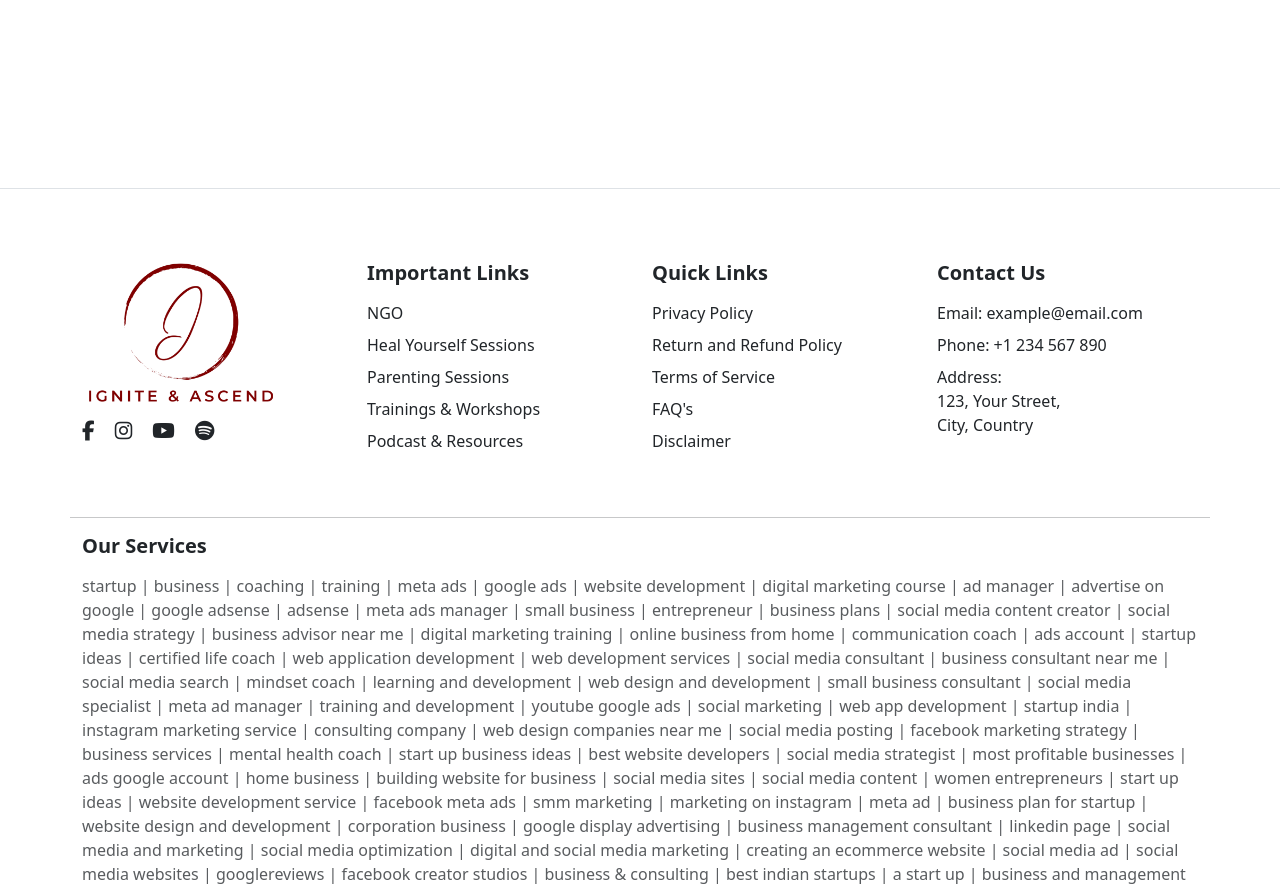
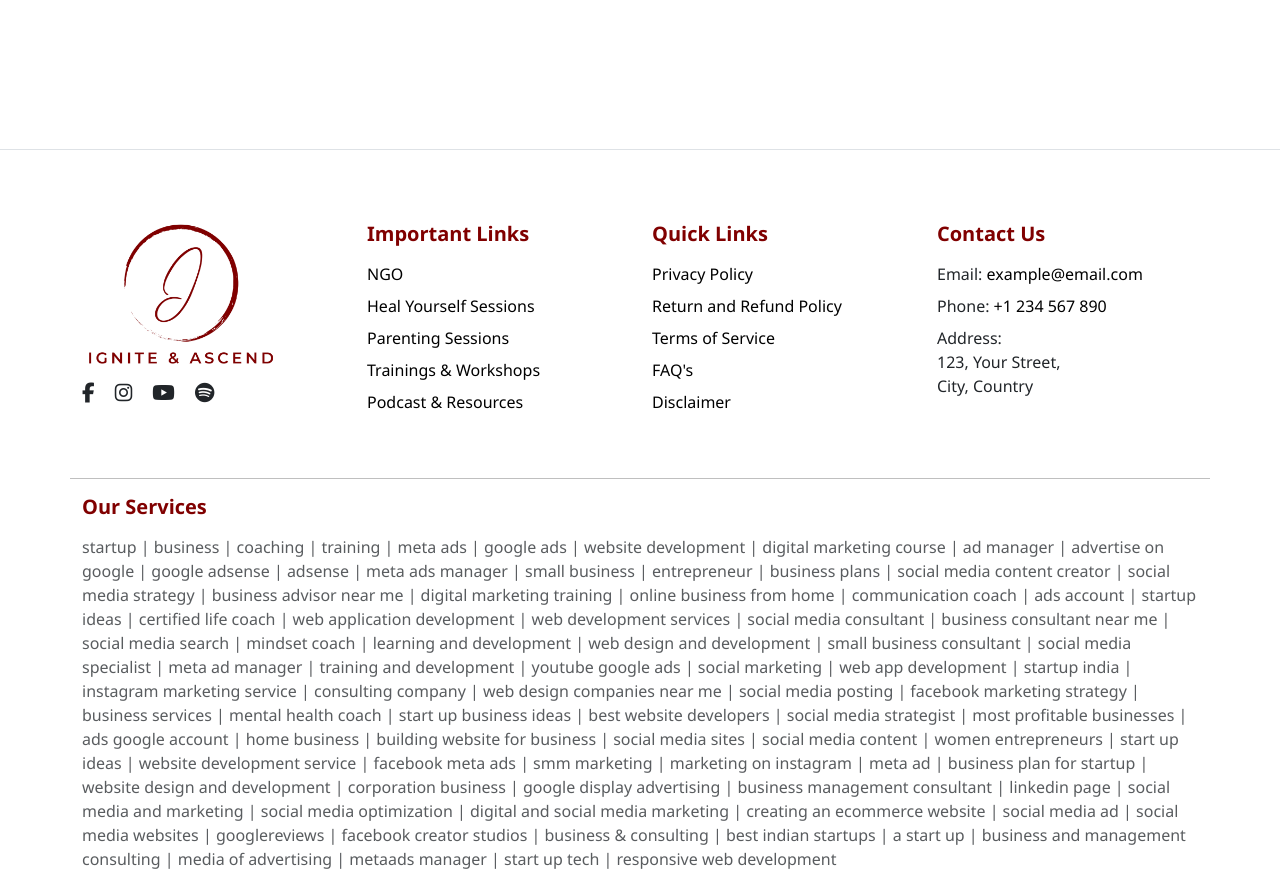
Before and after one commit to dselva-2005/professional_order_1, a Django app: page / in a window 1280 px wide. Shown: the part 4920-5804 px from the top of the page. Run offline with Django 5.2, Linux system fonts and the light colour scheme.

Commit message:
content added

```diff
--- a/app/templates/home.html
+++ b/app/templates/home.html
@@ -8,9 +8,9 @@
     <section id="main" class="bg-white">
         <!-- Hero Section -->
         <section class="hero-section text-white d-flex align-items-center justify-content-center">
-            <div class="h-100 w-100">
-                <img src="{% static 'images/newbanner.png' %}" alt="..." class="img-fluid h-100 w-100 object-fit-cover">
-            </div>
+            <figure class="h-100 w-100 m-0">
+                <img src="{% static 'images/newbanner.png' %}" alt="Main banner promoting coaching and services" class="img-fluid h-100 w-100 object-fit-cover">
+            </figure>
         </section>
 
         <div class="container-fluid p-0">
@@ -225,14 +225,14 @@
             <section class="py-5 bg-white">
                 <div class="row justify-content-center">
                     <div class="col-lg-10">
-                        <h1 class="display-4 fw-bold text-success">If you choose to work with me</h1>
-                        <p class="lead mt-4 text-success">
+                        <h1 class="display-4 fw-bold text-maroon">If you choose to work with me</h1>
+                        <p class="lead mt-4 text-maroon">
                             You're not just getting a trainer, coach, or strategist — you're getting a realist.
                         </p>
 
-                        <h2 class="fw-bold mt-5 text-success">What does that mean?</h2>
+                        <h2 class="fw-bold mt-5 text-maroon">What does that mean?</h2>
 
-                        <ul class="fs-5 mt-4 text-success list-unstyled">
+                        <ul class="fs-5 mt-4 text-maroon list-unstyled">
                             <li class="mb-3">✔ <strong>No Sugarcoating, Just Clarity</strong><br>
                                 I won't sell you dreams or make empty promises. I believe in real strategies, real results,
                                 and real hard work. If something isn't going to work, I'll tell you upfront and help you
@@ -255,8 +255,8 @@
                             </li>
                         </ul>
 
-                        <h3 class="fw-bold mt-5 text-success">Your Skills + Our System = Clients!</h3>
-                        <p class="lead mt-3 text-success">
+                        <h3 class="fw-bold mt-5 text-maroon">Your Skills + Our System = Clients!</h3>
+                        <p class="lead mt-3 text-maroon">
                             If you're looking for someone who will push you to take real action, hold you accountable, and
                             help you achieve tangible results—let's work together! 🚀
                             					<br>
--- a/static/css/index.css
+++ b/static/css/index.css
@@ -6,3 +6,107 @@
 .nl{
     list-style: none;
 }
+
+.navbar {
+    font-weight: 500;
+  }
+
+  .nav-link {
+    color: #000;
+    transition: color 0.3s ease, border-bottom 0.3s ease;
+    padding-bottom: 5px;
+  }
+
+  .nav-link:hover {
+    color: #800000;
+    border-bottom: 2px solid #800000;
+  }
+
+  .nav-link.active {
+    color: #800000 !important;
+    border-bottom: 2px solid #800000;
+  }
+
+  .navbar-toggler {
+    border: none;
+  }
+
+  .navbar-toggler:focus {
+    box-shadow: none;
+  }
+
+  .navbar-brand img {
+    max-height: 70px;
+  }
+
+body {
+    background-color: #ffffff;
+    color: #000000;
+    font-family: 'Segoe UI', Tahoma, Geneva, Verdana, sans-serif;
+    -webkit-font-smoothing: antialiased;
+}
+
+/* Buttons */
+.btn-primary {
+    background-color: #800000;
+    border-color: #800000;
+    color: #ffffff;
+}
+
+.btn-primary:hover {
+    background-color: #a00000;
+    border-color: #a00000;
+}
+
+/* Back to Top Button */
+#backToTopBtn {
+    height: 3rem;
+    width: 3rem;
+    bottom: 30px;
+    right: 30px;
+    display: none;
+    z-index: 1000;
+    box-shadow: 0 4px 12px rgba(0, 0, 0, 0.2);
+}
+
+/* Smooth scroll button icon */
+#backToTopBtn i {
+    font-size: 1.2rem;
+}
+
+.text-maroon {
+    color: #800000;
+}
+
+.footer-link {
+    color: #000000;
+    text-decoration: none;
+    transition: color 0.3s ease, text-decoration 0.3s ease;
+}
+
+.footer-link:hover {
+    color: #800000;
+    text-decoration: underline;
+}
+
+.social-link {
+    transition: color 0.3s ease;
+}
+
+.social-link:hover {
+    color: #800000;
+}
+
+/* in home.css */
+.btn-maroon {
+    background-color: #800000;
+    color: white;
+    border: none;
+}
+.btn-maroon:hover {
+    background-color: #660000;
+}
+
+.text-maroon{
+    color:maroon;
+}
--- a/templates/base.html
+++ b/templates/base.html
@@ -3,7 +3,10 @@
 <html lang="en">
 <head>
     <meta charset="utf-8">
-    <meta name="viewport" content="width=device-width, initial-scale=1, shrink-to-fit=no">
+    <meta name="viewport" content="width=device-width, initial-scale=1">
+
+    <!-- Favicon -->
+    <link rel="shortcut icon" href="{% static 'images/Logo_croped.png' %}" type="image/x-icon">
 
     <!-- Font Awesome -->
     <link rel="stylesheet" href="https://cdnjs.cloudflare.com/ajax/libs/font-awesome/6.5.0/css/all.min.css">
@@ -11,39 +14,35 @@
     <!-- Bootstrap 5.3.3 CSS -->
     <link href="https://cdn.jsdelivr.net/npm/bootstrap@5.3.3/dist/css/bootstrap.min.css" rel="stylesheet">
 
-    <!-- Favicon -->
-    <link rel="shortcut icon" href="{% static 'images/Logo_croped.png' %}" type="image/x-icon">
+    <!-- Custom CSS -->
     <link rel="stylesheet" href="{% static 'css/index.css' %}">
+
 </head>
-<body class="pt-4">
+<body>
 
     {% block content %}
-
     {% endblock content %}
 
     {% include "footer.html" %}
-<button id="backToTopBtn" class="btn btn-primary position-fixed rounded-circle" style="height:3rem; width:3rem; bottom: 30px; right: 30px; display: none; z-index: 1000;">
-    ↑
+
+    <!-- Back to Top Button -->
+    <button id="backToTopBtn" class="btn btn-primary position-fixed rounded-circle">
+        <i class="fas fa-arrow-up"></i>
     </button>
 
+    <!-- Scroll to Top Script -->
     <script>
-// Show/hide the button on scroll
+        const btn = document.getElementById("backToTopBtn");
         window.addEventListener("scroll", () => {
-    const btn = document.getElementById("backToTopBtn");
-    if (window.scrollY > 200) {
-        btn.style.display = "block";
-    } else {
-        btn.style.display = "none";
-    }
+            btn.style.display = window.scrollY > 200 ? "block" : "none";
         });
 
-// Scroll to top when button is clicked
-document.getElementById("backToTopBtn").addEventListener("click", () => {
+        btn.addEventListener("click", () => {
             window.scrollTo({ top: 0, behavior: 'smooth' });
         });
     </script>
 
-    <!-- Bootstrap 5.3.3 JS Bundle -->
+    <!-- Bootstrap JS Bundle -->
     <script src="https://cdn.jsdelivr.net/npm/bootstrap@5.3.3/dist/js/bootstrap.bundle.min.js"></script>
 </body>
 </html>
--- a/templates/footer.html
+++ b/templates/footer.html
@@ -8,43 +8,43 @@
             <div class="col-12 col-md-3 mb-4 mb-md-0">
                 <img src="{% static 'images/Logo_croped.png' %}" class="img-fluid w-75 mb-3" alt="Logo">
                 <div class="social-icons">
-                    <a href="#" class="text-dark me-3"><i class="fab fa-facebook-f fa-lg"></i></a>
-                    <a href="#" class="text-dark me-3"><i class="fab fa-instagram fa-lg"></i></a>
-                    <a href="#" class="text-dark me-3"><i class="fab fa-youtube fa-lg"></i></a>
-                    <a href="#" class="text-dark"><i class="fab fa-spotify fa-lg"></i></a>
+                    <a href="#" class="text-dark me-3 social-link"><i class="fab fa-facebook-f fa-lg"></i></a>
+                    <a href="#" class="text-dark me-3 social-link"><i class="fab fa-instagram fa-lg"></i></a>
+                    <a href="#" class="text-dark me-3 social-link"><i class="fab fa-youtube fa-lg"></i></a>
+                    <a href="#" class="text-dark social-link"><i class="fab fa-spotify fa-lg"></i></a>
                 </div>
             </div>
 
             <!-- Column 2 - Important Links -->
             <div class="col-12 col-md-3 mb-4 mb-md-0">
-                <h5 class="fw-bold mb-3">Important Links</h5>
+                <h5 class="fw-bold mb-3 text-maroon">Important Links</h5>
                 <ul class="list-unstyled">
-                    <li class="mb-2"><a href="#" class="text-dark text-decoration-none">NGO</a></li>
-                    <li class="mb-2"><a href="#" class="text-dark text-decoration-none">Heal Yourself Sessions</a></li>
-                    <li class="mb-2"><a href="#" class="text-dark text-decoration-none">Parenting Sessions</a></li>
-                    <li class="mb-2"><a href="#" class="text-dark text-decoration-none">Trainings & Workshops</a></li>
-                    <li class="mb-2"><a href="#" class="text-dark text-decoration-none">Podcast & Resources</a></li>
+                    <li class="mb-2"><a href="#" class="footer-link">NGO</a></li>
+                    <li class="mb-2"><a href="#" class="footer-link">Heal Yourself Sessions</a></li>
+                    <li class="mb-2"><a href="#" class="footer-link">Parenting Sessions</a></li>
+                    <li class="mb-2"><a href="#" class="footer-link">Trainings & Workshops</a></li>
+                    <li class="mb-2"><a href="#" class="footer-link">Podcast & Resources</a></li>
                 </ul>
             </div>
 
             <!-- Column 3 - Quick Links -->
             <div class="col-12 col-md-3 mb-4 mb-md-0">
-                <h5 class="fw-bold mb-3">Quick Links</h5>
+                <h5 class="fw-bold mb-3 text-maroon">Quick Links</h5>
                 <ul class="list-unstyled">
-                    <li class="mb-2"><a href="#" class="text-dark text-decoration-none">Privacy Policy</a></li>
-                    <li class="mb-2"><a href="#" class="text-dark text-decoration-none">Return and Refund Policy</a></li>
-                    <li class="mb-2"><a href="#" class="text-dark text-decoration-none">Terms of Service</a></li>
-                    <li class="mb-2"><a href="#" class="text-dark text-decoration-none">FAQ's</a></li>
-                    <li class="mb-2"><a href="#" class="text-dark text-decoration-none">Disclaimer</a></li>
+                    <li class="mb-2"><a href="#" class="footer-link">Privacy Policy</a></li>
+                    <li class="mb-2"><a href="#" class="footer-link">Return and Refund Policy</a></li>
+                    <li class="mb-2"><a href="#" class="footer-link">Terms of Service</a></li>
+                    <li class="mb-2"><a href="#" class="footer-link">FAQ's</a></li>
+                    <li class="mb-2"><a href="#" class="footer-link">Disclaimer</a></li>
                 </ul>
             </div>
 
             <!-- Column 4 - Contact -->
             <div class="col-12 col-md-3">
-                <h5 class="fw-bold mb-3">Contact Us</h5>
+                <h5 class="fw-bold mb-3 text-maroon">Contact Us</h5>
                 <ul class="list-unstyled text-dark">
-                    <li class="mb-2">Email: <a href="mailto:example@email.com" class="text-dark text-decoration-none">example@email.com</a></li>
-                    <li class="mb-2">Phone: <a href="tel:+1234567890" class="text-dark text-decoration-none">+1 234 567 890</a></li>
+                    <li class="mb-2">Email: <a href="mailto:example@email.com" class="footer-link">example@email.com</a></li>
+                    <li class="mb-2">Phone: <a href="tel:+1234567890" class="footer-link">+1 234 567 890</a></li>
                     <li class="mb-2">Address:<br>123, Your Street,<br>City, Country</li>
                 </ul>
             </div>
@@ -54,7 +54,7 @@
         <div class="row mt-5">
             <hr>
             <div class="col-12">
-                <h5 class="fw-bold mb-3">Our Services</h5>
+                <h5 class="fw-bold mb-3 text-maroon">Our Services</h5>
                 <p class="text-muted ">
                     startup | business | coaching | training | meta ads | google ads | website development | digital marketing course | ad manager |
                     advertise on google | google adsense | adsense | meta ads manager | small business | entrepreneur | business plans | social media content creator |
--- a/templates/navbar.html
+++ b/templates/navbar.html
@@ -1,10 +1,11 @@
 {% load static %}
 <link rel="stylesheet" href="{% static 'css/navbar.css' %}">
-<nav class="navbar navbar-expand-lg">
+
+<nav class="navbar navbar-expand-lg bg-white border-bottom py-3">
   <div class="container-fluid d-flex justify-content-between">
     <!-- Logo stays on the left -->
     <a class="navbar-brand" href="/">
-      <img src="{% static 'images/Logo_croped.png' %}" class="img-fluid mb-3" alt="Logo">
+      <img src="{% static 'images/Logo_croped.png' %}" class="img-fluid mb-3" alt="Logo" style="max-height: 60px;">
     </a>
 
     <!-- Collapsible toggle for mobile -->
@@ -25,7 +26,7 @@
           <a class="nav-link {% if active == 'services' %}active{% endif %}" href="#">Our Services</a>
         </li>
         <li class="nav-item">
-          <a class="nav-link {% if active == 'ebooks' %}active{% endif %}" href={% url "books:book-list" %}>Ebooks</a>
+          <a class="nav-link {% if active == 'ebooks' %}active{% endif %}" href="{% url 'books:book-list' %}">Ebooks</a>
         </li>
         <li class="nav-item">
           <a class="nav-link {% if active == 'blogs' %}active{% endif %}" href="#">Blogs</a>
```
Also changed, not shown: app/templates/about_us.html (+7 -7 lines). Lines whose indentation alone changed are shown as unchanged.
